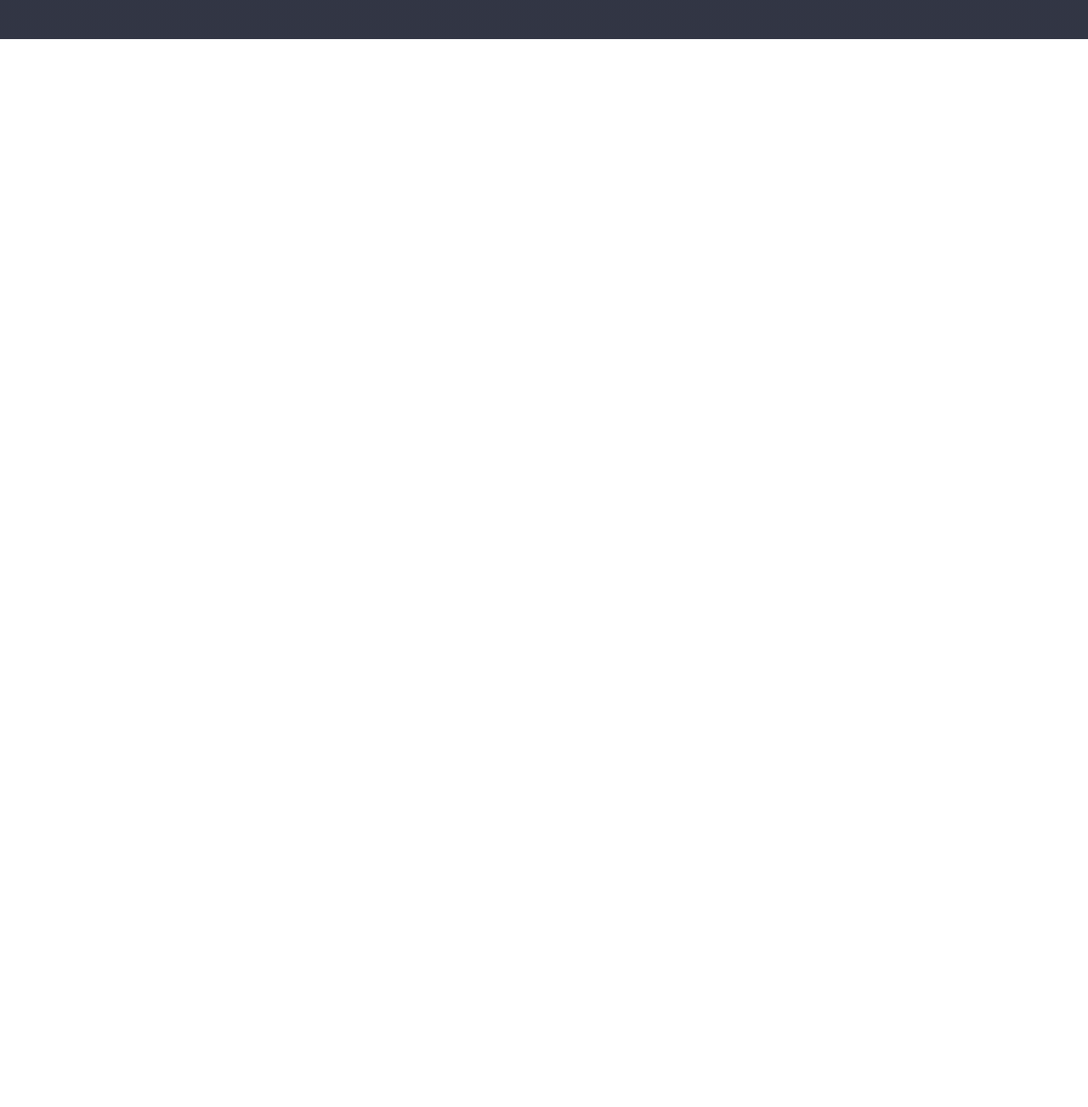
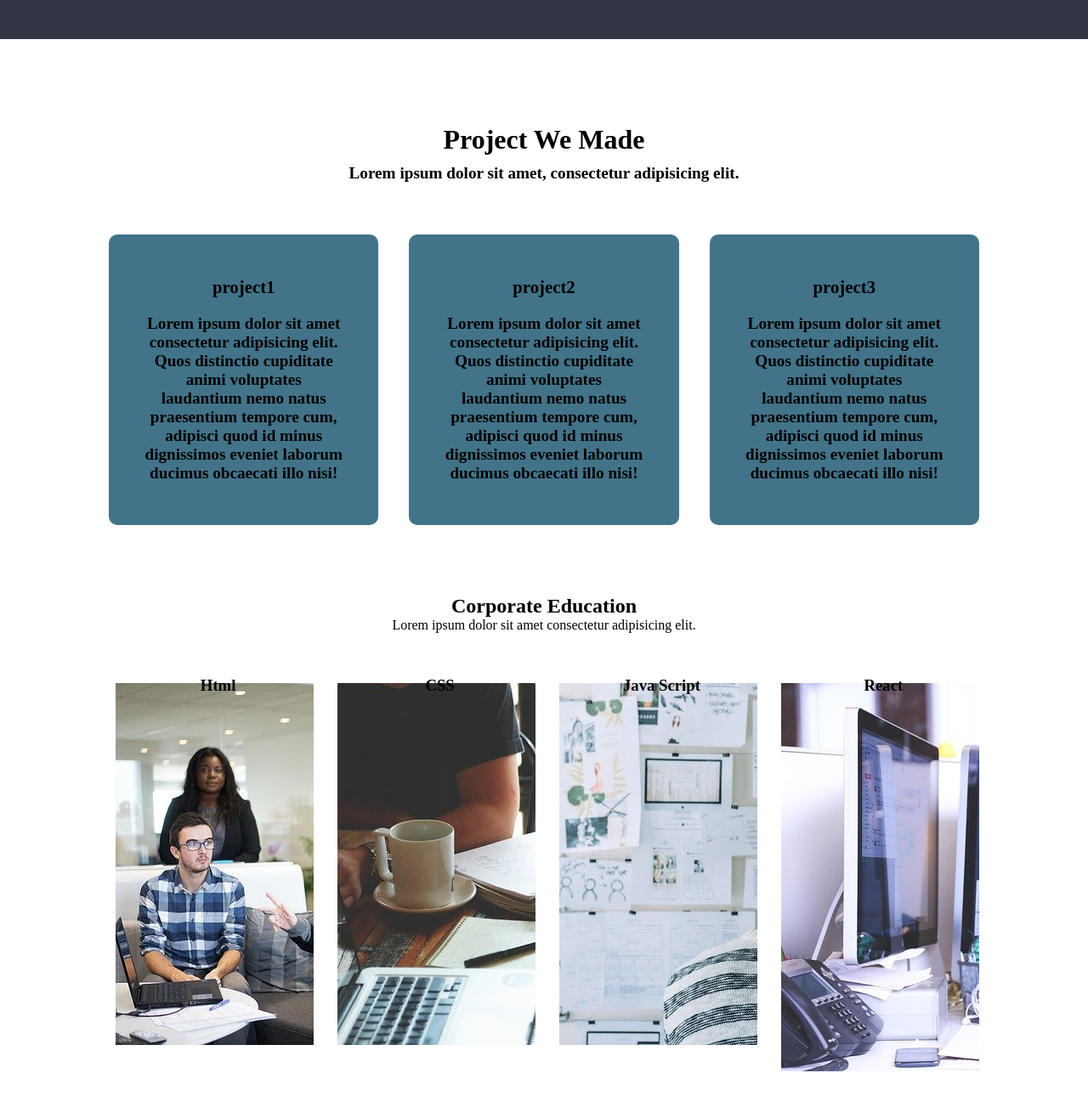
Before and after one commit to 2-daoni/company-website_html-css-js, a plain HTML site: page index.html in a window 1280 px wide. Shown: the part 754-2057 px from the top of the page at 85% size. Before the commit the page ends 800 px from the top, so only its background shows below. Drawn offline with Linux system fonts and the light colour scheme; grey boxes are pictures that could not be loaded; a web font is replaced by a local one.

Commit message:
project 섹션 제작 완료 및 edu섹션 제작중

```diff
--- a/index.html
+++ b/index.html
@@ -21,7 +21,7 @@
           <li><a href="#">HOME</a></li>
           <li><a href="#">ABOUT</a></li>
           <li><a href="#">PROJECT</a></li>
-          <li><a href="#">LOCATION</a></li>
+          <li><a href="#">EDUCATION</a></li>
           <li><a href="#">CONTACT</a></li>
         </ul>
       </div>
@@ -36,6 +36,60 @@
     </div>
   </section>
 
+  <section class="project">
+    <h1>Project We Made</h1>
+    <p>Lorem ipsum dolor sit amet, consectetur adipisicing elit. </p>
+    <div class="row">
+      <div class="project-col">
+        <h3>project1</h3>
+        <p>Lorem ipsum dolor sit amet consectetur adipisicing elit. Quos distinctio cupiditate animi voluptates laudantium nemo natus praesentium tempore cum, adipisci quod id minus dignissimos eveniet laborum ducimus obcaecati illo nisi!</p>
+      </div>
+      <div class="project-col">
+        <h3>project2</h3>
+        <p>Lorem ipsum dolor sit amet consectetur adipisicing elit. Quos distinctio cupiditate animi voluptates laudantium
+          nemo natus praesentium tempore cum, adipisci quod id minus dignissimos eveniet laborum ducimus obcaecati illo nisi!
+        </p>
+      </div>
+      <div class="project-col">
+        <h3>project3</h3>
+        <p>Lorem ipsum dolor sit amet consectetur adipisicing elit. Quos distinctio cupiditate animi voluptates laudantium
+          nemo natus praesentium tempore cum, adipisci quod id minus dignissimos eveniet laborum ducimus obcaecati illo nisi!
+        </p>
+      </div>
+    </div>
+  </section>
+
+  <section class="education">
+    <h1>Corporate Education</h1>
+    <p>Lorem ipsum dolor sit amet consectetur adipisicing elit.</p>
+    <div class="row">
+      <div class="education-col">
+        <img src="images/education.jpg">
+        <div class="layer">
+          <h3>Html</h3>
+        </div>
+      </div>
+      <div class="education-col">
+        <img src="images/education2.jpg">
+        <div class="layer">
+          <h3>CSS</h3>
+        </div>
+      </div>
+      <div class="education-col">
+        <img src="images/education3.jpg">
+        <div class="layer">
+          <h3>Java Script</h3>
+        </div>
+      </div>
+      <div class="education-col">
+        <img src="images/education4.jpg">
+        <div class="layer">
+          <h3>React</h3>
+        </div>
+      </div>
+    </div>
+  </section>
+
   <script src="script.js"></script>
 </body>
 </html>
--- a/style.css
+++ b/style.css
@@ -46,22 +46,13 @@ nav i {
 
 .nav-links ul li a {
   color: #fff;
+  font-size: 1.2rem;
   text-decoration: none;
   font-family: 'Kaisei Tokumin', serif;
 }
 
-.nav-links ul li:after {
-  content: '';
-  width: 0%;
-  height: 4px;
-  background-color: hsl(179, 20%, 38%);
-  display: block;
-  margin: auto;
-  transition: 0.7s;
-}
-
-.nav-links ul li:hover:after {
-  width: 100%;
+.nav-links ul li a:hover {
+  color: hsl(179, 26%, 66%);
 }
 
 nav .fas {
@@ -110,18 +101,98 @@ nav .fas {
   text-shadow: 1px 1px 2px #427388;
 }
 
+.project {
+  width: 80%;
+  margin: auto;
+  text-align: center;
+  padding-top: 100px;
+}
+
+.project h1 {
+  font-size: 2rem;
+  font-weight: bold;
+}
+
+.project p {
+  font-size: 1.2rem;
+  font-weight: 900;
+  line-height: 22px;
+  padding: 10px;
+}
+
+.row {
+  margin-top: 5%;
+  display: flex;
+  justify-content: space-between;
+}
+
+.project-col {
+  flex-basis: 31%;
+  background: #427388;
+  border-radius: 10px;
+  margin-bottom: 5%;
+  padding: 2.5rem 2rem;
+  margin-bottom: 2rem;
+  box-sizing: border-box;
+  transition: 0.5s;
+}
+
+.project-col:hover {
+  box-shadow: 0 0 20px 10px rgba(0, 0, 0, 0.3);
+}
+
+.project-col h3 {
+  text-align: center;
+  font-size: 1.3rem;
+  font-weight: 600;
+  margin: 10px 0;
+}
+
+.education {
+  width: 80%;
+  margin: auto;
+  text-align: center;
+  padding-top: 50px;
+}
+
+.education-col {
+  flex-basis: 22%;
+  border-radius: 10px;
+  margin-bottom: 30px;
+  padding: 0.5rem;
+  position: relative;
+  overflow: hidden;
+}
+
+.education-col {
+  width: 100%;
+}
+
+.layer {
+  background: transparent;
+  height: 100%;
+  width: 100%;
+  position: absolute;
+  top: 0;
+
+  transition: 0.5s;
+}
+
+.layer:hover {
+  background: rgba(4, 9, 30, 0.7);
+}
+
 @media (max-width: 700px) {
   .nav-links ul li {
     display: block;
   }
   .nav-links {
-    font-size: 1.2rem;
     position: absolute;
     background: #000;
     height: 100vh;
     width: 200px;
     top: 0;
-    right: -200;
+    right: -200px;
     text-align: left;
     z-index: 2;
     transition: 1s;
@@ -133,7 +204,10 @@ nav .fas {
     display: block;
     color: #fff;
     margin: 10px;
-    font-size: 1.3rem;
     cursor: pointer;
   }
+
+  .row {
+    flex-direction: column;
+  }
 }
```
Also changed, not shown: images/education.jpg (added), images/education2.jpg (added), images/education3.jpg (added), images/education4.jpg (added).
